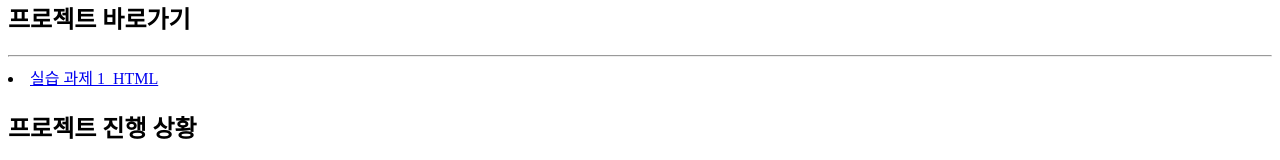
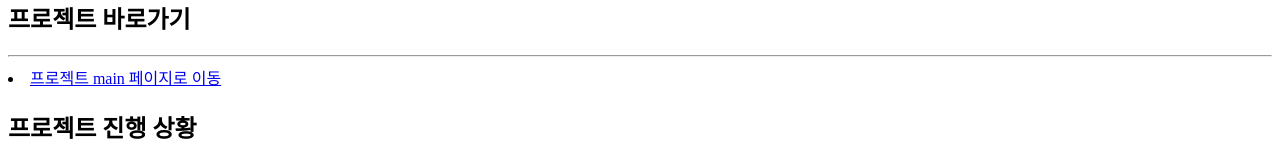
Before and after one commit to lsy4982sm/lsy4982sm.github.io, a plain HTML site: page index.html in a window 1280 px wide. Shown: the part 305-465 px from the top of the page. Drawn offline with Linux system fonts and the light colour scheme.

Commit message:
진행상황 소개

```diff
--- a/index.html
+++ b/index.html
@@ -15,7 +15,7 @@
 
     <h2>프로젝트 바로가기</h2>
     <hr>
-    <li class="mainpage"><a href="main.html">실습 과제 1_HTML</a>
+    <li class="mainpage"><a href="project/main.html">프로젝트 main 페이지로 이동</a>
 
     <h2>프로젝트 진행 상황</h2>
     <hr>
```
